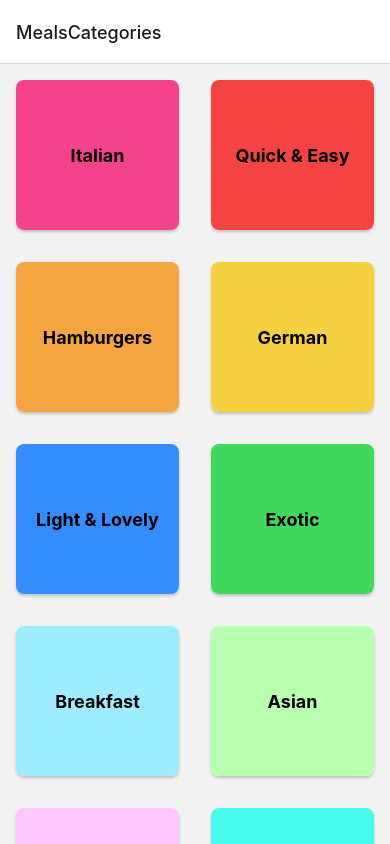
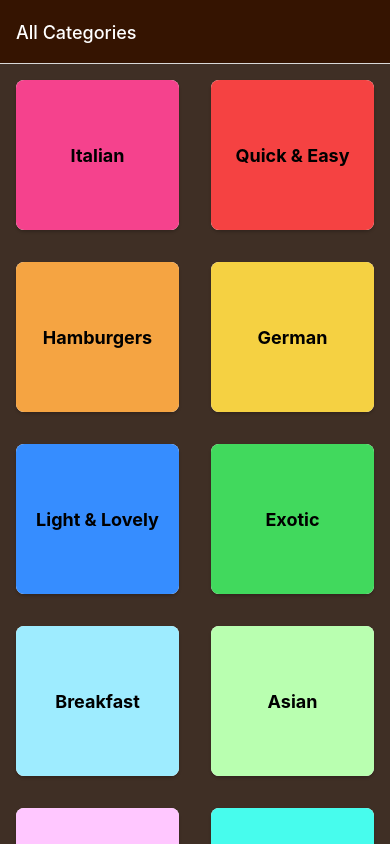
Before and after one commit to neomdavid/react-meal-app, a React Native app: screen / in a window 390 px wide. Built offline with nearby package versions, Linux system fonts and the light colour scheme.

Commit message:
Solo: display category name per category navigation

```diff
--- a/App.js
+++ b/App.js
@@ -5,16 +5,44 @@ import { createNativeStackNavigator } from "@react-navigation/native-stack";
 import MealsOverViewScreen from "./screens/MealsOverViewScreen";
 import { NavigationContainer } from "@react-navigation/native";
 
+import { CATEGORIES } from "./data/dummy-data";
+
 const Stack = createNativeStackNavigator();
+function getNameByID(id) {
+  const matchingCategory = CATEGORIES.find((category) => category.id === id);
+  return matchingCategory ? matchingCategory.title : null;
+}
 
 export default function App() {
   return (
     <>
       <StatusBar style="dark" />
       <NavigationContainer>
-        <Stack.Navigator>
-          <Stack.Screen name="MealsCategories" component={CategoriesScreen} />
-          <Stack.Screen name="MealsOverview" component={MealsOverViewScreen} />
+        <Stack.Navigator
+          screenOptions={{
+            headerStyle: { backgroundColor: "#351401" },
+            headerTintColor: "white",
+            contentStyle: { backgroundColor: "#3f2f25" },
+          }}
+        >
+          <Stack.Screen
+            name="MealsCategories"
+            component={CategoriesScreen}
+            options={{
+              title: "All Categories",
+            }}
+          />
+          <Stack.Screen
+            name="MealsOverview"
+            component={MealsOverViewScreen}
+            options={({ route, navigation }) => {
+              const catId = route.params.categoryId;
+              const title = getNameByID(catId);
+              return {
+                title: title,
+              };
+            }}
+          />
         </Stack.Navigator>
       </NavigationContainer>
     </>
```
